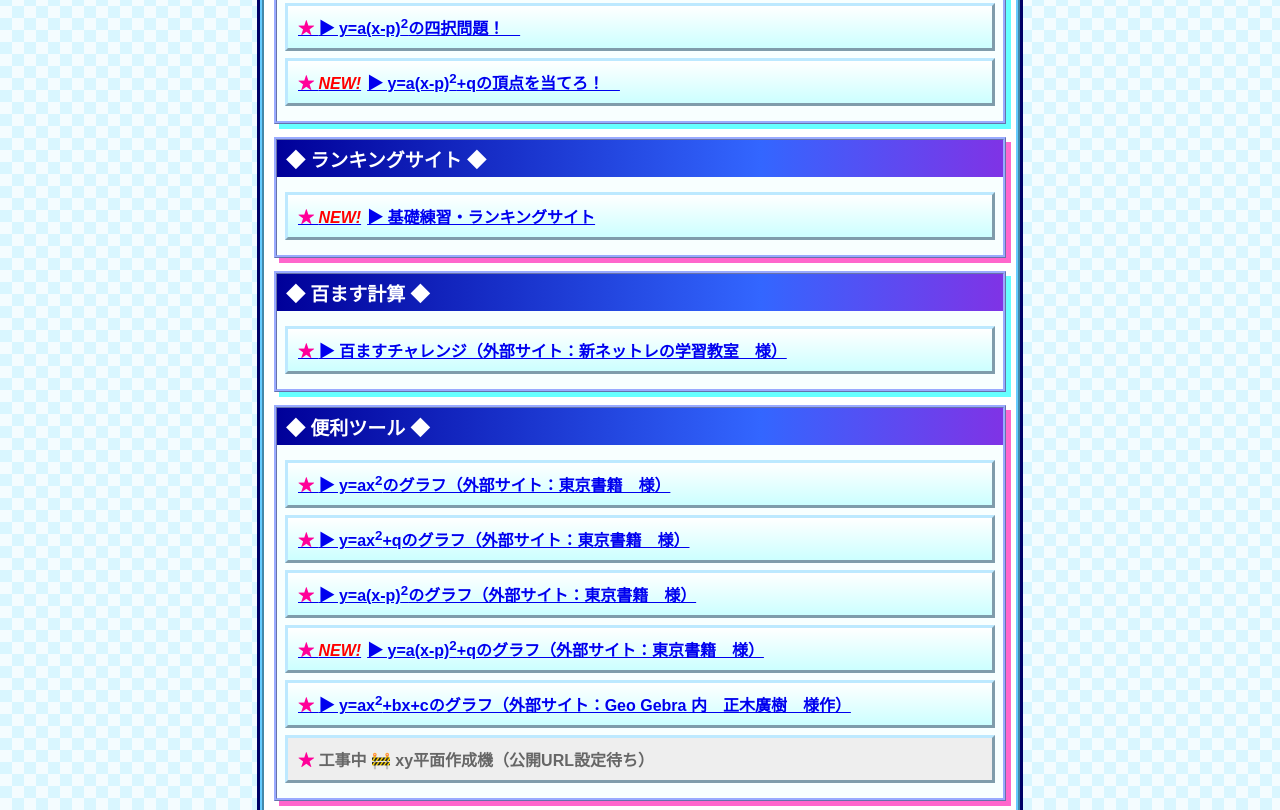
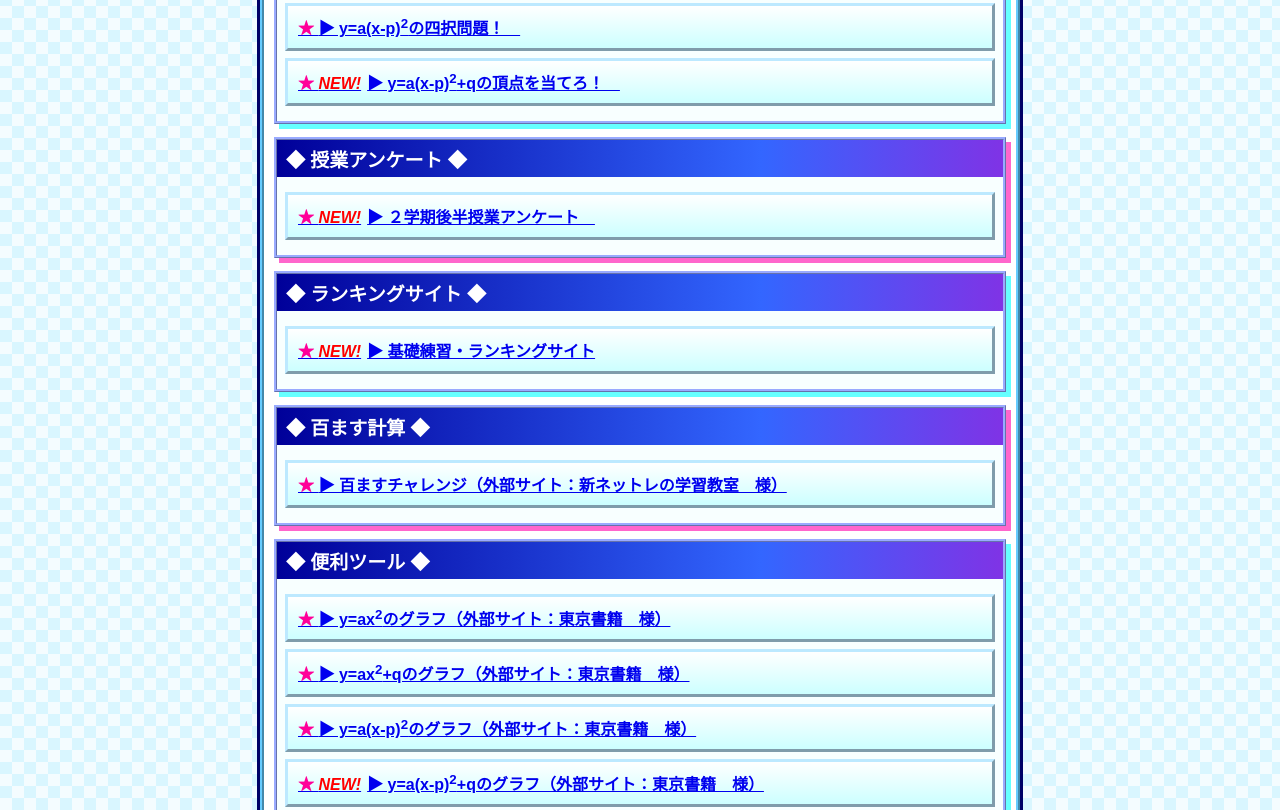
Before and after one commit to Mathmachine0725/Math_portal, a plain HTML site: page index.html in a window 1280 px wide. Shown: the part 1070-1880 px from the top of the page. Drawn offline with Linux system fonts and the light colour scheme.

Commit message:
Update index.html

```diff
--- a/index.html
+++ b/index.html
@@ -408,6 +408,12 @@
     </section>
 
     <section class="section">
+      <h2>◆ 授業アンケート ◆</h2>
+      <div class="links">
+        <a class="link-button" href="https://forms.cloud.microsoft/Pages/ResponsePage.aspx?id=wkypK10H5kWHxiYU6qUbi7fYeeSF6vRPqCOcfD1eZ5FUQkFUSVRFMDZIREhQNlFWNFVCQjdGN1NDOCQlQCNjPTEu"><span class="new blink">NEW!</span>▶ ２学期後半授業アンケート　</a>
+      </div>
+    </section>
+    <section class="section">
       <h2>◆ ランキングサイト ◆</h2>
       <div class="links">
         <a class="link-button" href="https://mathmachine0725.github.io/Math_portal/Ranking.html"><span class="new blink">NEW!</span>▶ 基礎練習・ランキングサイト</a>
```
